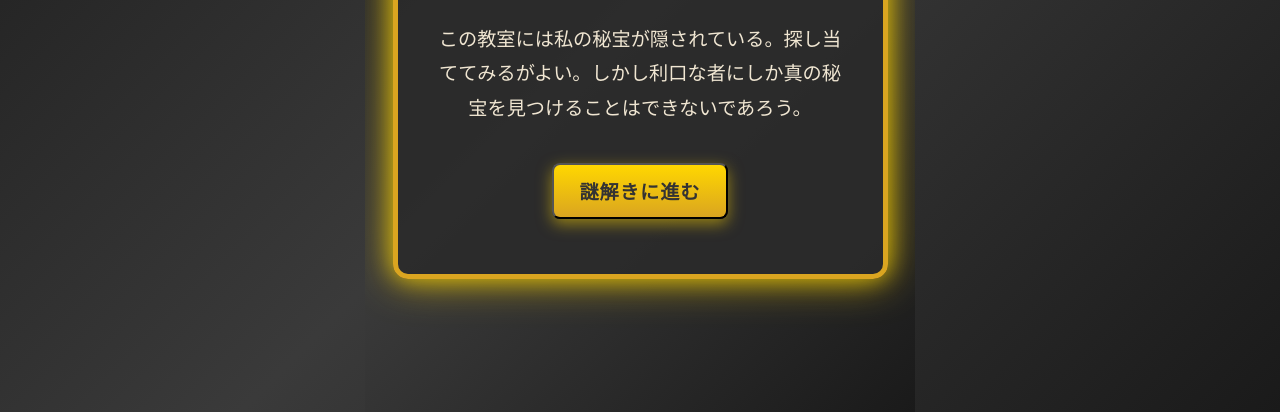
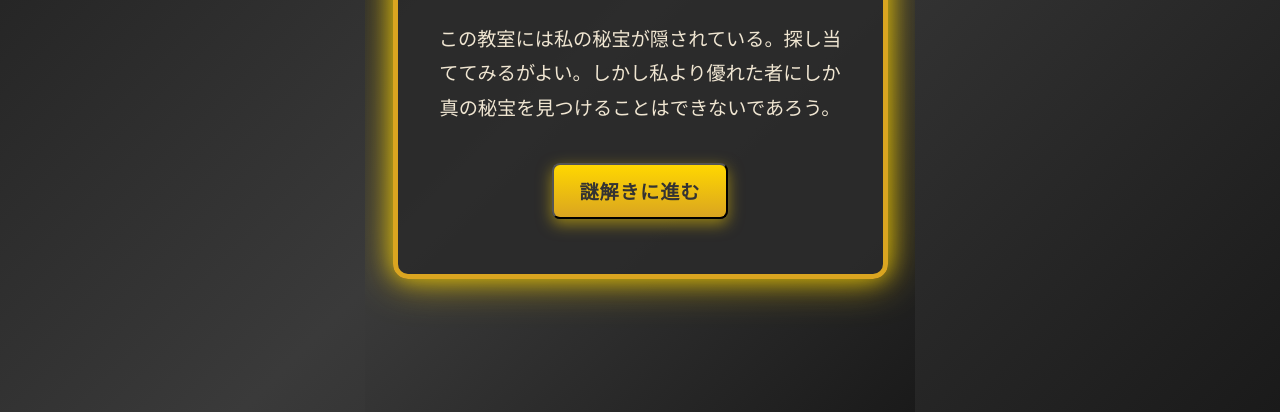
Before and after one commit to saji-jpg/nazo2, a plain HTML site: page index.html in a window 1280 px wide. Shown: the part 388-800 px from the top of the page. Drawn offline with nearby package versions, Linux system fonts and the light colour scheme; placeholder pictures from the web are drawn by us.

Commit message:
Update index.html

```diff
--- a/index.html
+++ b/index.html
@@ -266,7 +266,7 @@
         <div id="introScreen" class="screen">
             <h1>大富豪<br>リッチな男SAJIからの挑戦状</h1>
             <p>
-                この教室には私の秘宝が隠されている。探し当ててみるがよい。しかし利口な者にしか真の秘宝を見つけることはできないであろう。
+                この教室には私の秘宝が隠されている。探し当ててみるがよい。しかし私より優れた者にしか真の秘宝を見つけることはできないであろう。
             </p>
             <button onclick="startGame()">謎解きに進む</button>
         </div>
```
